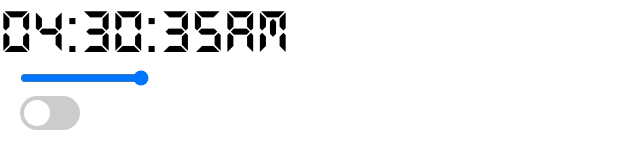
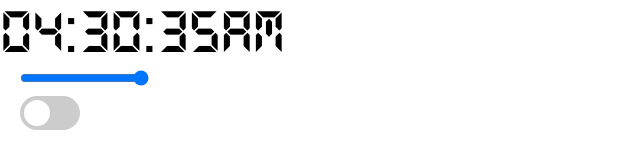
Before and after one commit to lyghtkruz/clock, a plain HTML site: page index.html in a window 1280 px wide. Shown: the full height of the page, 0-640 px from the left. Drawn offline with Linux system fonts and the light colour scheme.

Commit message:
removing extra values that aren't needed and adding clock span

```diff
--- a/style.css
+++ b/style.css
@@ -14,10 +14,12 @@ body {
 
 #clock {
     font-family: 'DS-Digital', sans-serif;
-    font-size: 4em;
-    position: absolute;
-    top: 0;
-    left: 0;
+}
+
+#clock span {
+    display: inline-block;
+    width: 0.5em;
+    text-align: center;
 }
 
 #controls {
```
